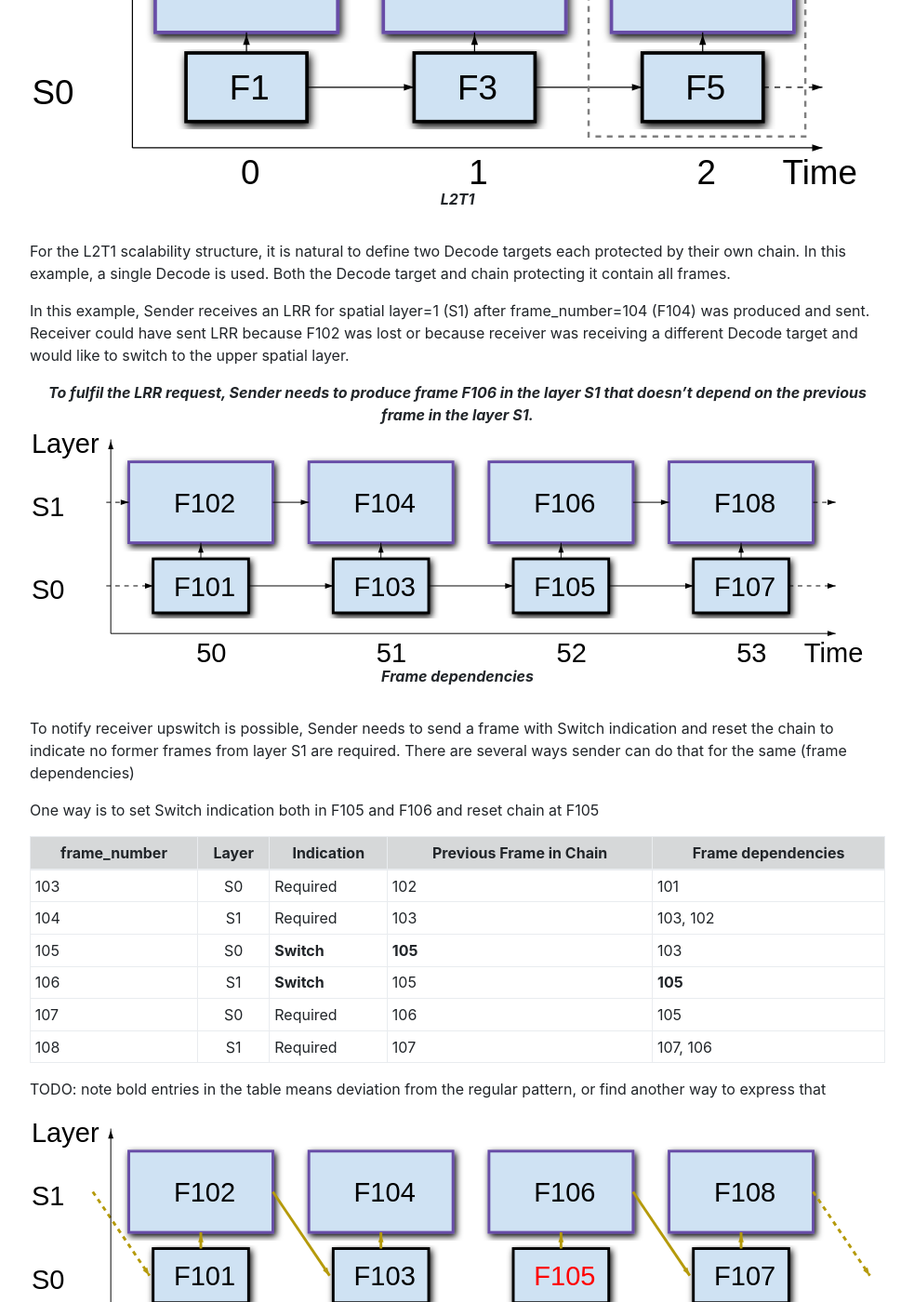
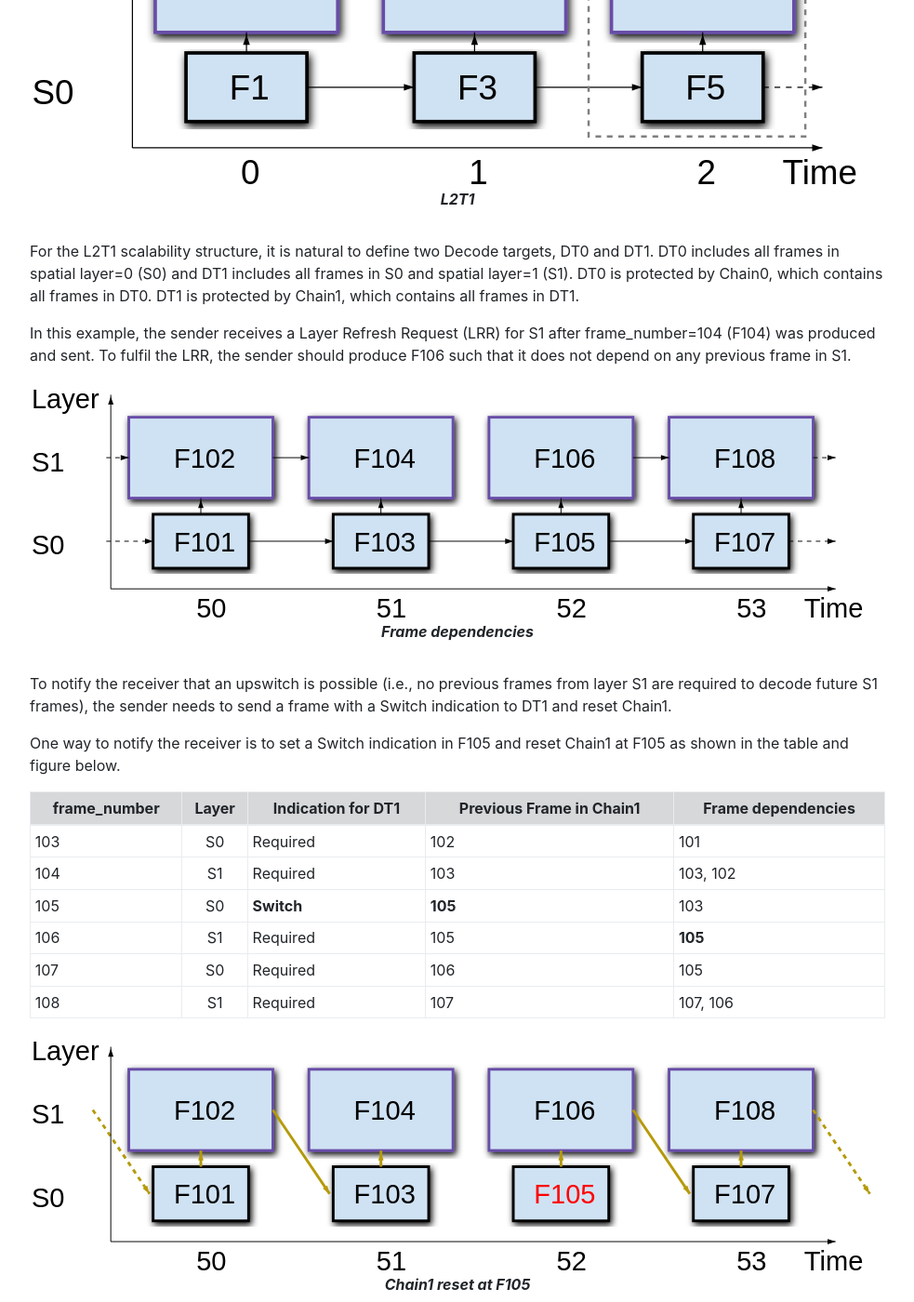
Before and after one commit to AOMediaCodec/av1-rtp-spec, a Jekyll site: the page built from index.md, in a window 1280 px wide and 1400 px high, scrolled down 35160 px. Shown: the whole window at 93% size, without its empty margins (53-1036 px from the left). Built offline with Jekyll 4.4.1, drawn with Linux system fonts in a browser that asks for light colours; nearby versions of some CDN libraries; some of the changed text lies outside the part shown.

Commit message:
Cleanup text

```diff
--- a/av1-rtp-spec.md
+++ b/av1-rtp-spec.md
@@ -1195,41 +1195,36 @@ In the following example, spatial upswitch is discussed in the context of the L2
 L2T1
 {: .caption }
 
-For the L2T1 scalability structure, it is natural to define two Decode targets each protected by their own chain. In this example, a single Decode is used. Both the Decode target and chain protecting it contain all frames.
+For the L2T1 scalability structure, it is natural to define two Decode targets, DT0 and DT1. DT0 includes all frames in spatial layer=0 (S0) and DT1 includes all frames in S0 and spatial layer=1 (S1). DT0 is protected by Chain0, which contains all frames in DT0. DT1 is protected by Chain1, which contains all frames in DT1.
 
-In this example, Sender receives an LRR for spatial layer=1 (S1) after frame_number=104 (F104) was produced and sent. Receiver could have sent LRR because F102 was lost or because receiver was receiving a different Decode target and would like to switch to the upper spatial layer.
+In this example, the sender receives a Layer Refresh Request (LRR) for S1 after frame_number=104 (F104) was produced and sent. To fulfil the LRR, the sender should  produce F106 such that it does not depend on any previous frame in S1.
 
-To fulfil the LRR request, Sender needs to produce frame F106 in the layer S1 that doesn’t depend on the previous frame in the layer S1.
 ![L2T1_FDIFFS](assets/images/L2T1_FDIFFS.svg)
 Frame dependencies
 {: .caption }
 
-To notify receiver upswitch is possible, Sender needs to send a frame with Switch indication and reset the chain to indicate no former frames from layer S1 are required.
-There are several ways sender can do that for the same (frame dependencies)
+To notify the receiver that an upswitch is possible (i.e., no previous frames from layer S1 are required to decode future S1 frames), the sender needs to send a frame with a Switch indication to DT1 and reset Chain1.
 
-One way is to set Switch indication both in F105 and F106 and reset chain at F105
+One way to notify the receiver is to set a Switch indication in F105 and reset Chain1 at F105 as shown in the table and figure below.
 
-| frame_number |  Layer | Indication |  Previous Frame in Chain | Frame dependencies |
-|--------------|:------:|------------|--------------------------|--------------------|
+| frame_number |  Layer | Indication for DT1 |  Previous Frame in Chain1 | Frame dependencies |
+|--------------|:------:|--------------------|---------------------------|--------------------|
 |103|S0|Required|102|101|
 |104|S1|Required|103|103, 102|
 |105|S0|**Switch**|**105**|103|
-|106|S1|**Switch**|105|**105**|
+|106|S1|Required|105|**105**|
 |107|S0|Required|106|105|
 |108|S1|Required|107|107, 106|
 {:.table .table-sm .table-bordered }
 
-TODO: note bold entries in the table means deviation from the regular pattern,
-or find another way to express that
-
 ![L2T1_CHAIN_RESET_AT_105](assets/images/L2T1_C105.svg)
-Chain reset at F105
+Chain1 reset at F105
 {: .caption }
 
-Another way it to set Switch indication just on F106 and reset chain at F106
+Another way to notify the receiver is to set a Switch indication in F106 and reset Chain1 at F106 as shown in the table and figure below.
 
-| frame_number |  Layer | Indication |  Previous Frame in Chain | Frame dependencies |
-|--------------|:------:|------------|--------------------------|--------------------|
+| frame_number |  Layer | Indication for DT1 |  Previous Frame in Chain1 | Frame dependencies |
+|--------------|:------:|--------------------|---------------------------|--------------------|
 |103|S0|Required|102|101|
 |104|S1|Required|103|103, 102|
 |105|S0|Required|104|103|
@@ -1239,17 +1234,10 @@ Another way it to set Switch indication just on F106 and reset chain at F106
 {:.table .table-sm .table-bordered }
 
 ![L2T1_CHAIN_RESET_AT_106](assets/images/L2T1_C106.svg)
-Chain reset at F106
+Chain1 reset at F106
 {: .caption }
 
-This demonstrates that decode target indications can be set differently for the same stream of frames.
-
-Another example of weaker Decode Target Indication can be noticed looking at the F104. No Frame depends on F104 and thus F104 may have Discardable indication. However Sender uses Required indication because when F104 was produced, Sender wasn’t aware F106 would not depend on the F104.
-
-Besides different ways to set Decode Target Indication and reset of the chain, there are also different ways to send that information over the wire.
-Since sender supports LRR, it may include templates for F105 and F106 in the list of templates in the template_dependency_structure, even though such frames will be rare. This way such frames still would use minimal 3 bytes for the dependency descriptor payload.
-On the other hand, the sender doesn’t have to include those templates. In such case the packet containing template_dependency_structure would be smaller at the cost of larger dependency descriptor for the packets containing F105 and F106.
-
+The two ways of notifying the receiver as shown above demonstrate that Decode Target Indications and Chains can be set differently even though the stream structure and frame dependencies are the same.
 
 #### A.6.2 Scalability structure examples
 
```
